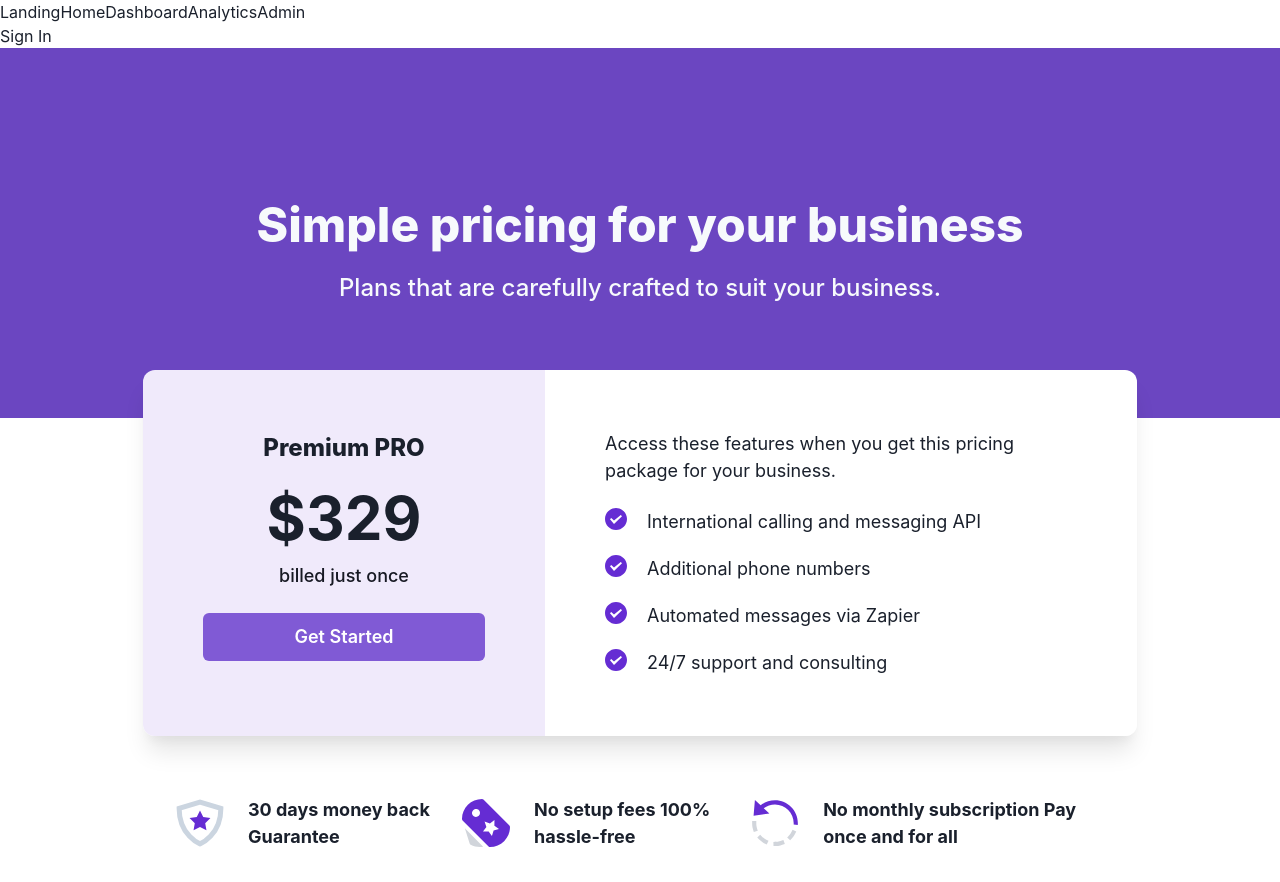
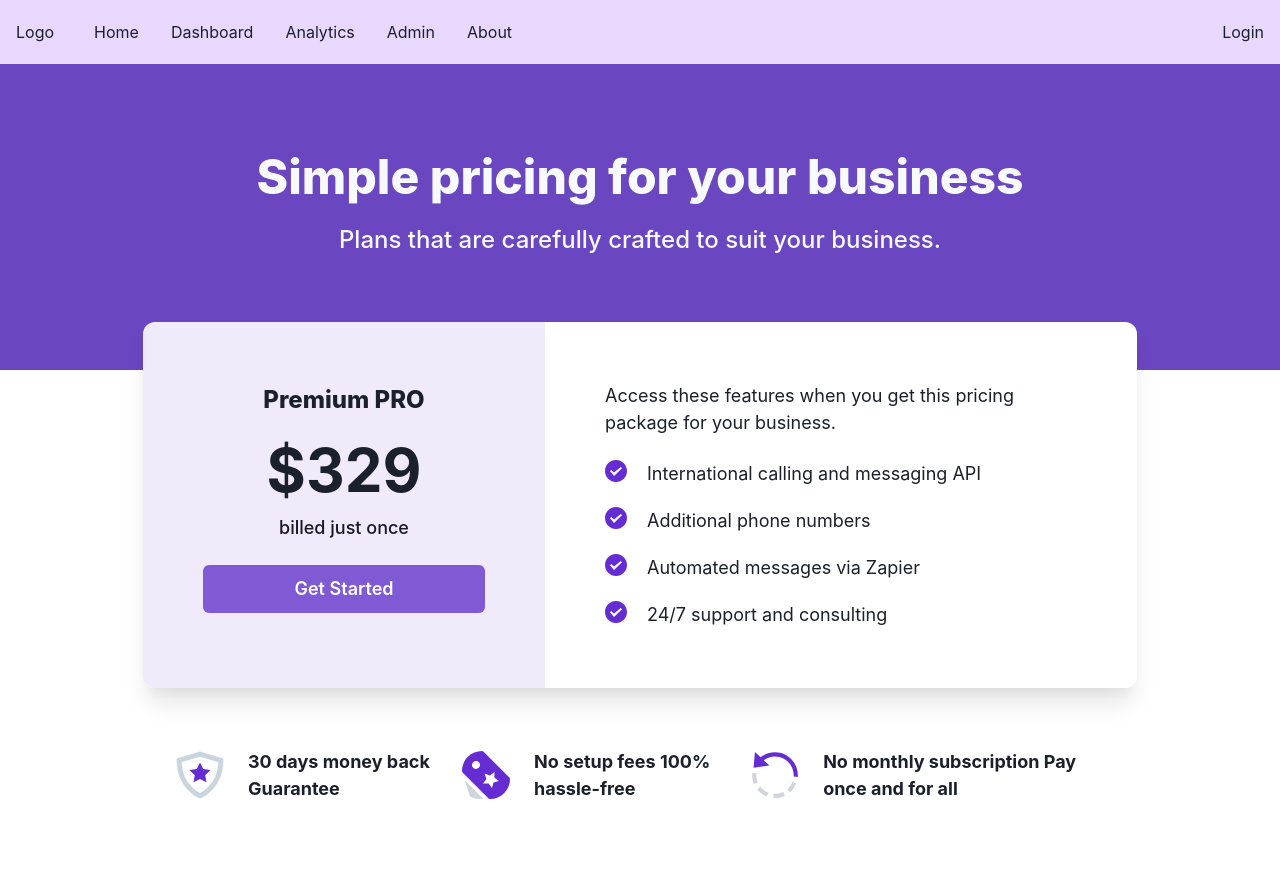
Before and after one commit to smagreen/vite-chakra, a React (Vite) app: page / in a window 1280 px wide. After the commit the page ends 834 px from the top, so only its background shows below. Built offline with nearby package versions, Linux system fonts and the light colour scheme.

Commit message:
Refactor to use AuthProvider

```diff
--- a/src/Navbar.tsx
+++ b/src/Navbar.tsx
@@ -1,20 +1,22 @@
 import React from 'react';
+import { Link as ReactRouterLink } from 'react-router-dom';
 import {
   Box,
   Flex,
   HStack,
-  Link,
+  Link as ChakraLink,
   IconButton,
   useDisclosure,
   useColorModeValue,
   Stack,
 } from '@chakra-ui/react';
 import { HamburgerIcon, CloseIcon } from '@chakra-ui/icons';
+import { useAuth } from './AuthProvider';
 
-const Links = ['Home', 'Projects', 'About'];
+const Links = ['Dashboard', 'Analytics', 'Admin', 'About'];
 
-const NavLink = ({ children }: { children: React.ReactNode }) => (
-  <Link
+const NavLink = ({ to, children }: { to: string, children: React.ReactNode }) => (
+  <ChakraLink as={ReactRouterLink}
     px={2}
     py={1}
     rounded={'md'}
@@ -22,20 +24,21 @@ const NavLink = ({ children }: { children: React.ReactNode }) => (
       textDecoration: 'none',
       bg: useColorModeValue('purple.200', 'purple.700'),
     }}
-    href={'#'}>
+    to={to}>
     {children}
-  </Link>
+  </ChakraLink>
 );
 
 export default function Navbar() {
   const { isOpen, onOpen, onClose } = useDisclosure();
+  const { token, onLogin, onLogout } = useAuth();
 
   return (
     <Box bg={useColorModeValue('purple.100', 'purple.900')} px={4}
-        // position="fixed"
-        // top={0}
-        // width="full"
-        // zIndex={10}
+        position="fixed"
+        top={0}
+        width="full"
+        zIndex={10}
         >
       <Flex h={16} alignItems={'center'} justifyContent={'space-between'}>
         <IconButton
@@ -51,13 +54,17 @@ export default function Navbar() {
             as={'nav'}
             spacing={4}
             display={{ base: 'none', md: 'flex' }}>
+            <NavLink key="home" to="/">Home</NavLink>
             {Links.map((link) => (
-              <NavLink key={link}>{link}</NavLink>
+              <NavLink key={link} to={link.toLocaleLowerCase()}>{link}</NavLink>
             ))}
           </HStack>
         </HStack>
         <Flex alignItems={'center'}>
           {/* Other elements like buttons or profile avatar */}
+          {!token && <button onClick={onLogin}> Login</button>}
+          {/* {!token && <NavLink key={'signin'} to={'signin'}>Sign in</NavLink>} */}
+          {token && <button onClick={onLogout}>Sign out {token.name}</button>}
         </Flex>
       </Flex>
 
@@ -65,7 +72,7 @@ export default function Navbar() {
         <Box pb={4} display={{ md: 'none' }}>
           <Stack as={'nav'} spacing={4}>
             {Links.map((link) => (
-              <NavLink key={link}>{link}</NavLink>
+              <NavLink key={link} to={link.toLowerCase()}>{link}</NavLink>
             ))}
           </Stack>
         </Box>
--- a/src/routes/Root.tsx
+++ b/src/routes/Root.tsx
@@ -1,16 +1,9 @@
 import { Routes, Route, Link, Navigate, Outlet } from 'react-router-dom';
-import { useState } from "react";
 import Navbar from '../Navbar';
-import AuthProvider from '../AuthProvider';
+import { useAuth } from '../AuthProvider';
+
 import App from '../App';
-
-
-interface AuthorisedUser {
-  id: string;
-  name: string;
-  permissions: string[];
-  roles: string[];
-}
+import { Box } from '@chakra-ui/react';
 
 interface ProtectedRouteProps {
   isAllowed: boolean;
@@ -18,33 +11,19 @@ interface ProtectedRouteProps {
   children?: React.ReactNode;
 }
 
-
 export default function Root() {
 
-  const [user, setUser] = useState(null);
-  const handleLogin = () => setUser({
-    id: '1',
-    name: 'Steve',
-    permissions: ['analyze'],
-    roles: ['admin'],
-  });
-  const handleLogout = () => setUser(null);
+  const { token } = useAuth();
 
-    return (
+  return (
       <>
-      {/* <Navbar /> */}
-      <Navigation />
-
-      {user ? (
-        <button onClick={handleLogout}>Sign Out : {user.name}</button>
-      ) : (
-        <button onClick={handleLogin}>Sign In</button>
-      )}
+      <Navbar />
 
       <Routes>
         <Route index element={<App />} />
-        <Route path="landing" element={<App />} />
-        <Route element={<ProtectedRoute isAllowed={!!user} />}>
+        <Route path="login" element={<Login />} />
+        <Route path="about" element={<About />} />
+        <Route element={<ProtectedRoute isAllowed={!!token} redirectPath='login' />}>
           <Route path="home" element={<Home />} />
           <Route path="dashboard" element={<Dashboard />} />
         </Route>
@@ -52,9 +31,9 @@ export default function Root() {
           path="analytics"
           element={
             <ProtectedRoute
-              redirectPath="/home"
+              redirectPath="/login"
               isAllowed={
-                !!user && user.permissions.includes('analyze')
+                !!token && token.permissions.includes('analyze')
               }
             >
               <Analytics />
@@ -65,8 +44,8 @@ export default function Root() {
           path="admin"
           element={
             <ProtectedRoute
-              redirectPath="/home"
-              isAllowed={!!user && user.roles.includes('admin')}
+              redirectPath="/login"
+              isAllowed={!!token && token.roles.includes('admin')}
             >
               <Admin />
             </ProtectedRoute>
@@ -80,7 +59,7 @@ export default function Root() {
 
 const ProtectedRoute: React.FC<ProtectedRouteProps> = ({
     isAllowed,
-    redirectPath = '/landing',
+    redirectPath = '/',
     children,
  }) => {
   if (!isAllowed) {
@@ -90,18 +69,27 @@ const ProtectedRoute: React.FC<ProtectedRouteProps> = ({
   return children ? children : <Outlet />;
 };
 
-const Navigation = () => (
-  <nav>
-    <Link to="/landing">Landing</Link>
-    <Link to="/home">Home</Link>
-    <Link to="/dashboard">Dashboard</Link>
-    <Link to="/analytics">Analytics</Link>
-    <Link to="/admin">Admin</Link>
-  </nav>
-);
 
-const Landing = () => {
-  return <h2>Landing (Public: anyone can access this page)</h2>;
+const Login = () => {
+  return (
+    <>
+      <Box mt="90px" mx="4">
+      <h2>Login (Public: anyone can access this page)</h2>
+      </Box>
+
+    </>
+  );
+};
+
+const About = () => {
+  return (
+    <>
+      <Box mt="90px" mx="4">
+      <h2>About (Public: anyone can access this page)</h2>
+      </Box>
+
+    </>
+  );
 };
 
 const Home = () => {
```
